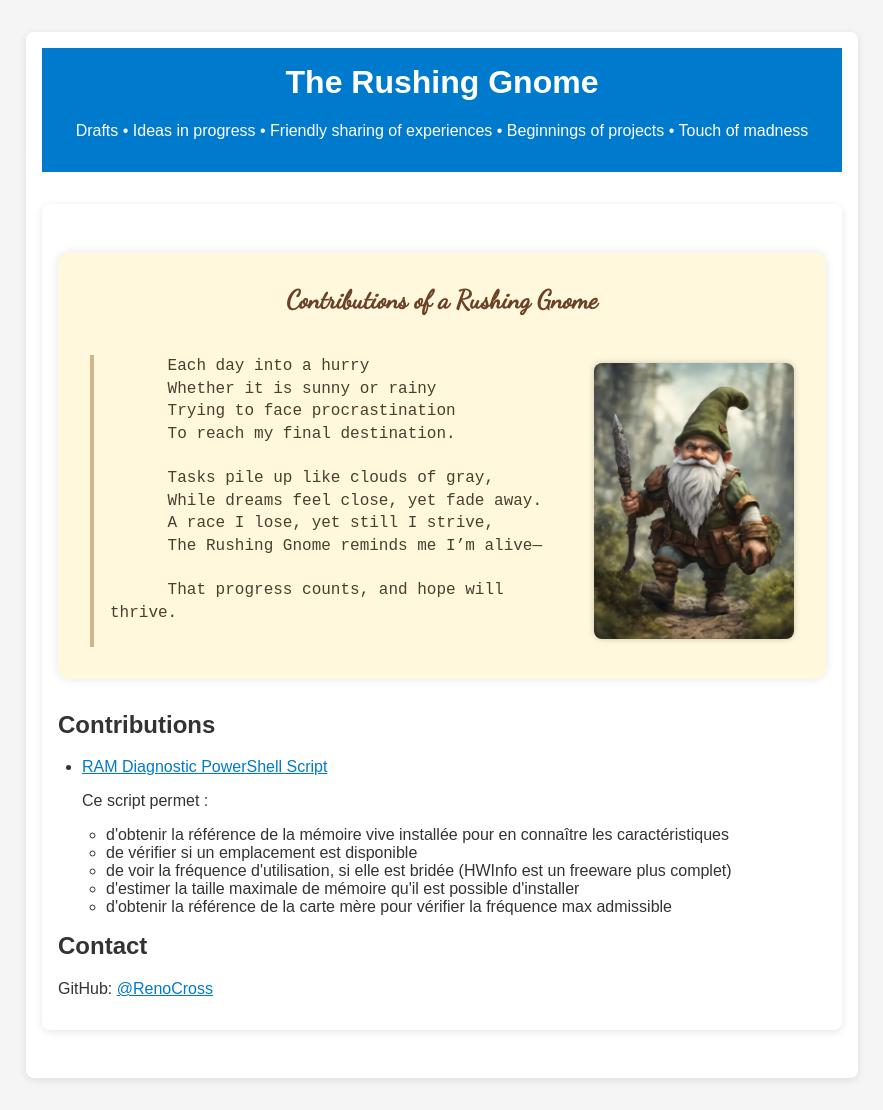
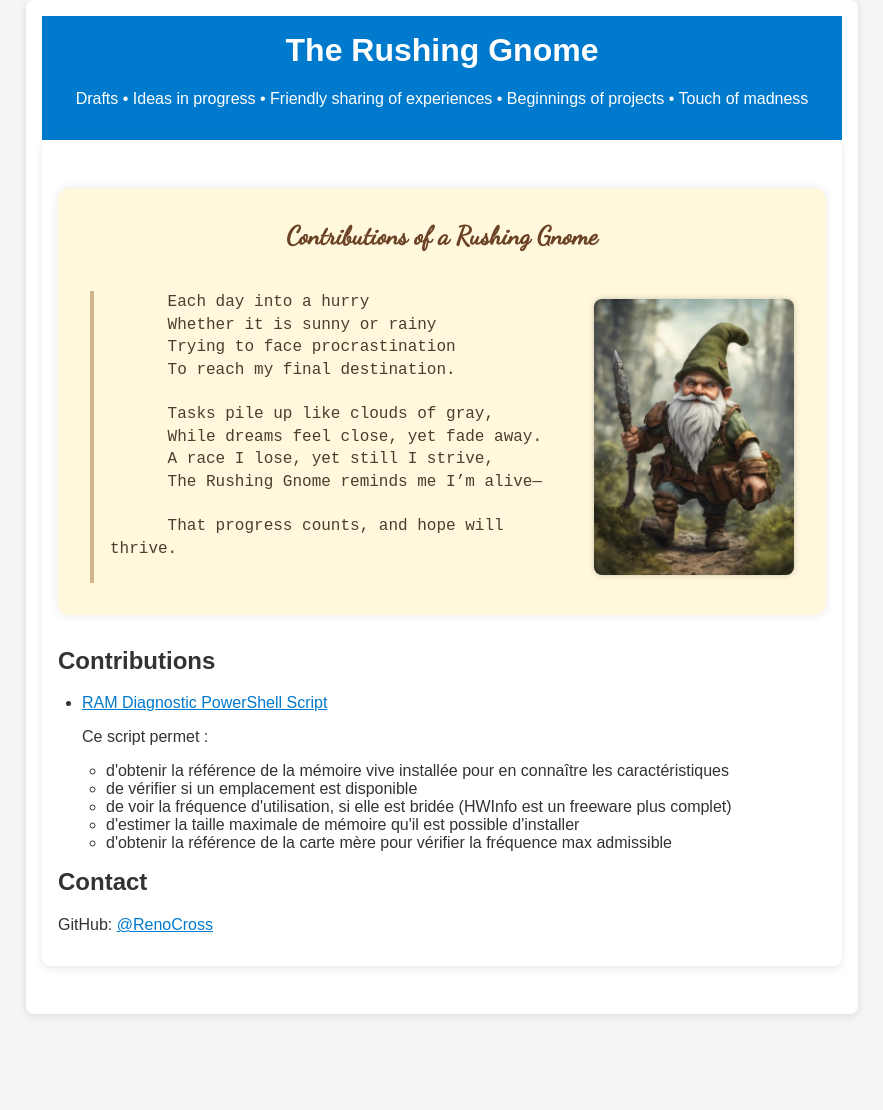
Before and after one commit to RenoCross/the-rushing-gnome, a Jekyll site: the page built from index.html, in a window 1280 px wide. Shown: the whole page, without its empty margins (198-1081 px from the left). Built offline with Jekyll 4.4.1, drawn with Linux system fonts in a browser that asks for light colours; after the commit the page ends 1046 px from its top, so only the background shows below that.

Commit message:
Update style.css

```diff
--- a/assets/css/style.css
+++ b/assets/css/style.css
@@ -59,6 +59,7 @@ header {
 main {
     max-width: 800px;
     margin: 2rem auto;
+    margin-top: 0rem;
     padding: 1rem;
     background: white;
     border-radius: 8px;
```
